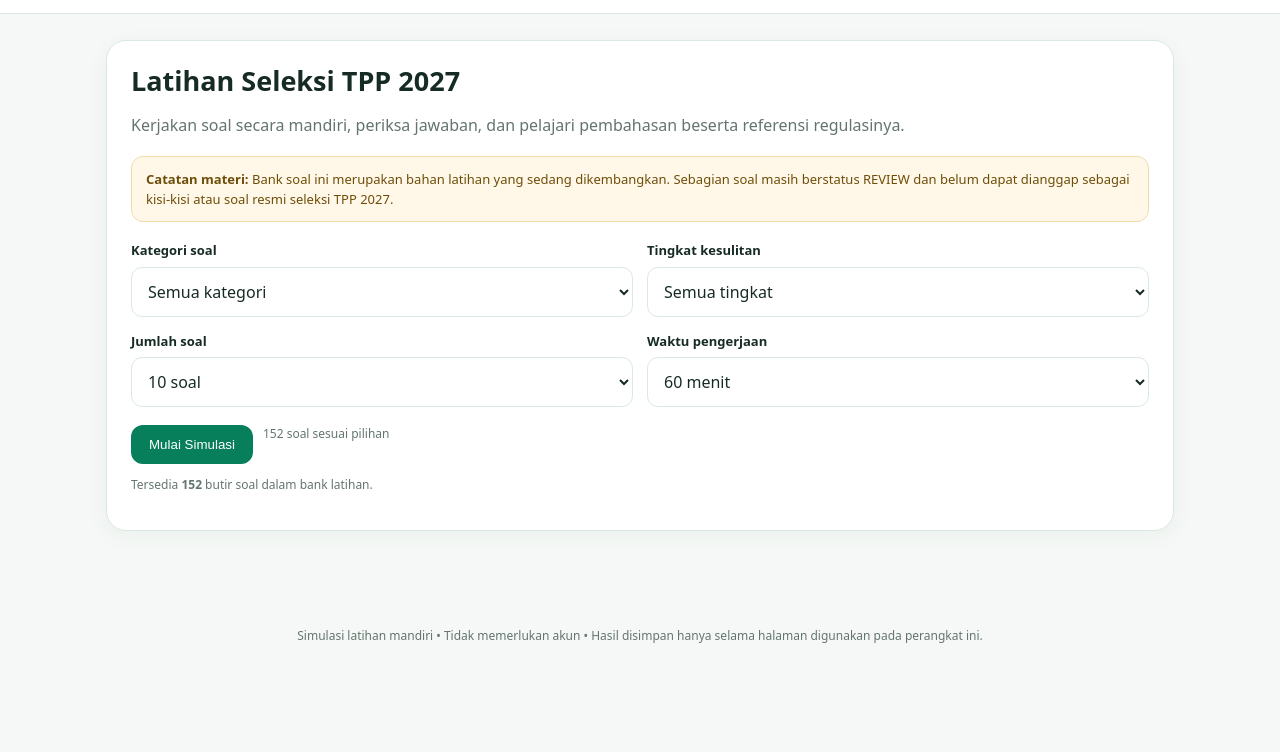
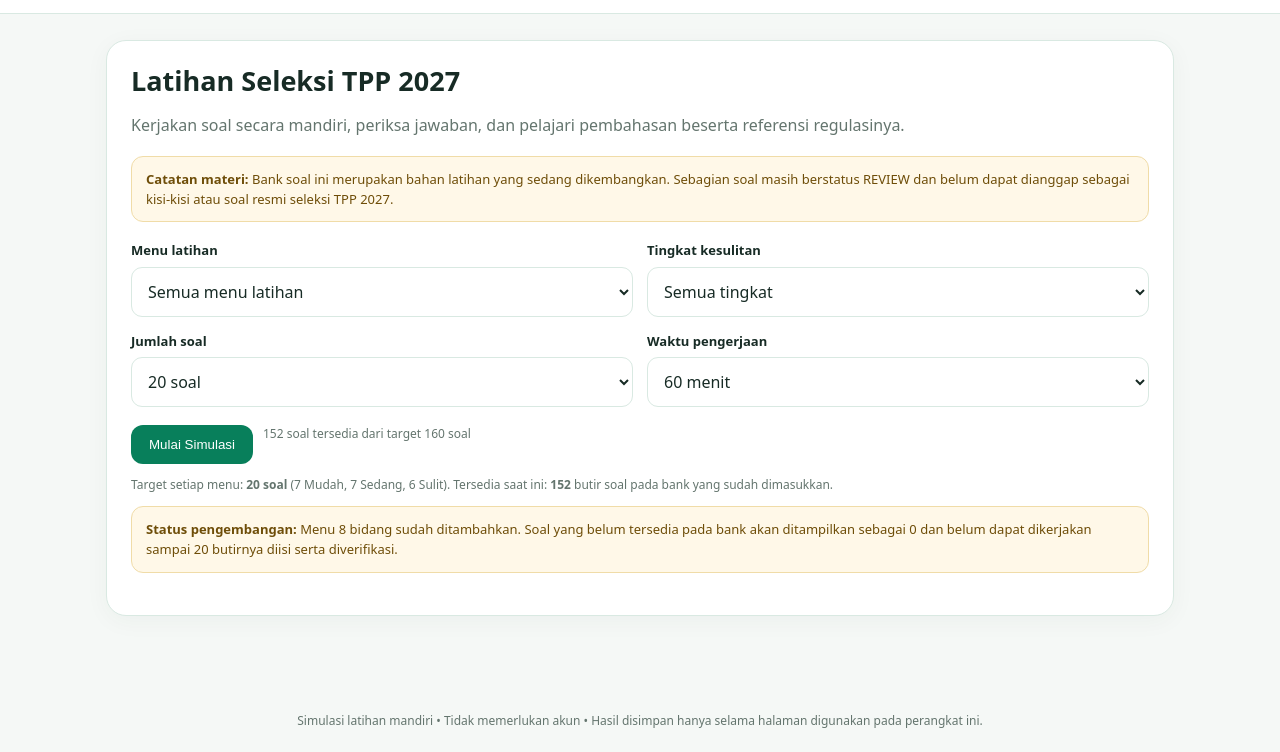
Before and after one commit to tppdawuan/simulasi-cat-tpp-2027, a plain HTML site: page index.html in a window 1280 px wide. Shown: the part 67-819 px from the top of the page. Drawn offline with Linux system fonts and the light colour scheme.

Commit message:
Add files via upload

```diff
--- a/index.html
+++ b/index.html
@@ -24,20 +24,31 @@ button{border:0;border-radius:12px;padding:12px 18px;font:700 15px inherit;curso
 </style>
 </head>
 <body>
-<header><div class="head"><div class="logo">✓</div><div><div class="brand">SIMULASI CAT TPP 2027</div><div class="sub">Latihan mandiri • Pendampingan Desa • Akademik & Kebangsaan</div></div></div></header>
+<header><div class="head"><div class="logo">✓</div><div><div class="brand">SIMULASI CAT TPP 2027</div><div class="sub">Latihan mandiri • 8 bidang regulasi, tata kelola desa, akademik & kebangsaan</div></div></div></header>
 <main>
 <section id="home" class="panel">
 <h1>Latihan Seleksi TPP 2027</h1>
 <p class="muted">Kerjakan soal secara mandiri, periksa jawaban, dan pelajari pembahasan beserta referensi regulasinya.</p>
 <div class="notice"><b>Catatan materi:</b> Bank soal ini merupakan bahan latihan yang sedang dikembangkan. Sebagian soal masih berstatus REVIEW dan belum dapat dianggap sebagai kisi-kisi atau soal resmi seleksi TPP 2027.</div>
 <div class="grid">
-<div class="field"><label for="category">Kategori soal</label><select id="category"><option value="ALL">Semua kategori</option><option value="PENDAMPINGAN">Pendampingan / Regulasi</option><option value="AKADEMIK_KEBANGSAAN">Akademik & Kebangsaan</option></select></div>
+<div class="field"><label for="category">Menu latihan</label><select id="category">
+<option value="ALL">Semua menu latihan</option>
+<option value="PENDAMPINGAN">1. Pendampingan Desa</option>
+<option value="UU_DESA">2. UU Desa & Peraturan Pelaksanaannya</option>
+<option value="BUM_DESA">3. BUM Desa</option>
+<option value="KDMP">4. KDMP</option>
+<option value="KEUANGAN_DESA">5. Pengelolaan Keuangan Desa</option>
+<option value="PERENCANAAN_DESA">6. Perencanaan Pembangunan Desa</option>
+<option value="DANA_DESA">7. Dana Desa</option>
+<option value="AKADEMIK_KEBANGSAAN">8. Akademik & Kebangsaan</option>
+</select></div>
 <div class="field"><label for="level">Tingkat kesulitan</label><select id="level"><option value="ALL">Semua tingkat</option><option value="MUDAH">Mudah</option><option value="SEDANG">Sedang</option><option value="SULIT">Sulit</option></select></div>
-<div class="field"><label for="count">Jumlah soal</label><select id="count"><option value="10">10 soal</option><option value="20">20 soal</option><option value="50">50 soal</option><option value="ALL">Semua soal tersedia</option></select></div>
+<div class="field"><label for="count">Jumlah soal</label><select id="count"><option value="20" selected>20 soal</option><option value="10">10 soal</option><option value="ALL">Semua soal tersedia</option></select></div>
 <div class="field"><label for="duration">Waktu pengerjaan</label><select id="duration"><option value="0">Tanpa batas waktu</option><option value="30">30 menit</option><option value="60" selected>60 menit</option><option value="90">90 menit</option></select></div>
 </div>
 <div class="actions"><button class="primary" id="start">Mulai Simulasi</button><span class="small" id="available"></span></div>
-<p class="small">Tersedia <b id="total"></b> butir soal dalam bank latihan.</p>
+<p class="small">Target setiap menu: <b>20 soal</b> (7 Mudah, 7 Sedang, 6 Sulit). Tersedia saat ini: <b id="total"></b> butir soal pada bank yang sudah dimasukkan.</p>
+<div class="notice" style="margin-top:12px"><b>Status pengembangan:</b> Menu 8 bidang sudah ditambahkan. Soal yang belum tersedia pada bank akan ditampilkan sebagai 0 dan belum dapat dikerjakan sampai 20 butirnya diisi serta diverifikasi.</div>
 </section>
 
 <section id="quiz" class="hidden">
@@ -79,8 +90,24 @@ const BANK=[{"id": "TPP27-001", "category": "PENDAMPINGAN", "topic": "Konsep das
 const $=id=>document.getElementById(id);
 let session=[],answers={},checked={},current=0,remaining=0,tick=null,finished=false;
 $("total").textContent=BANK.length;
+const MENU_LABELS={
+ PENDAMPINGAN:"Pendampingan Desa",
+ UU_DESA:"UU Desa & Peraturan Pelaksanaannya",
+ BUM_DESA:"BUM Desa",
+ KDMP:"KDMP",
+ KEUANGAN_DESA:"Pengelolaan Keuangan Desa",
+ PERENCANAAN_DESA:"Perencanaan Pembangunan Desa",
+ DANA_DESA:"Dana Desa",
+ AKADEMIK_KEBANGSAAN:"Akademik & Kebangsaan"
+};
 function available(){
- let arr=filtered();$("available").textContent=`${arr.length} soal sesuai pilihan`;return arr;
+ let arr=filtered();
+ const cat=$("category").value;
+ $("available").textContent=cat==="ALL"
+  ? `${arr.length} soal tersedia dari target 160 soal`
+  : `${arr.length} dari target 20 soal tersedia untuk ${MENU_LABELS[cat]||cat}`;
+ $("total").textContent=BANK.length;
+ return arr;
 }
 function filtered(){
  const cat=$("category").value,lev=$("level").value;
@@ -102,7 +129,7 @@ $("start").onclick=()=>{
 function startTimer(){if(tick)clearInterval(tick);updateTimer();if(remaining>0)tick=setInterval(()=>{remaining--;updateTimer();if(remaining<=0){clearInterval(tick);finishQuiz(true);}},1000);}
 function updateTimer(){if(remaining<=0){$("timer").textContent="Tanpa batas waktu";return;}let m=Math.floor(remaining/60),s=remaining%60;$("timer").textContent=`${String(m).padStart(2,"0")}:${String(s).padStart(2,"0")}`;}
 function render(){
- const q=session[current];$("meta").textContent=`${q.id} • ${q.category==="PENDAMPINGAN"?"PENDAMPINGAN":"AKADEMIK & KEBANGSAAN"} • ${q.topic} • ${q.level}`;
+ const q=session[current];$("meta").textContent=`${q.id} • ${MENU_LABELS[q.category]||q.category} • ${q.topic} • ${q.level}`;
  $("stem").textContent=q.stem;$("options").innerHTML="";
  for(const l of "ABCDE"){
   const lab=document.createElement("label");lab.className="option"+(answers[current]===l?" selected":"");
```
